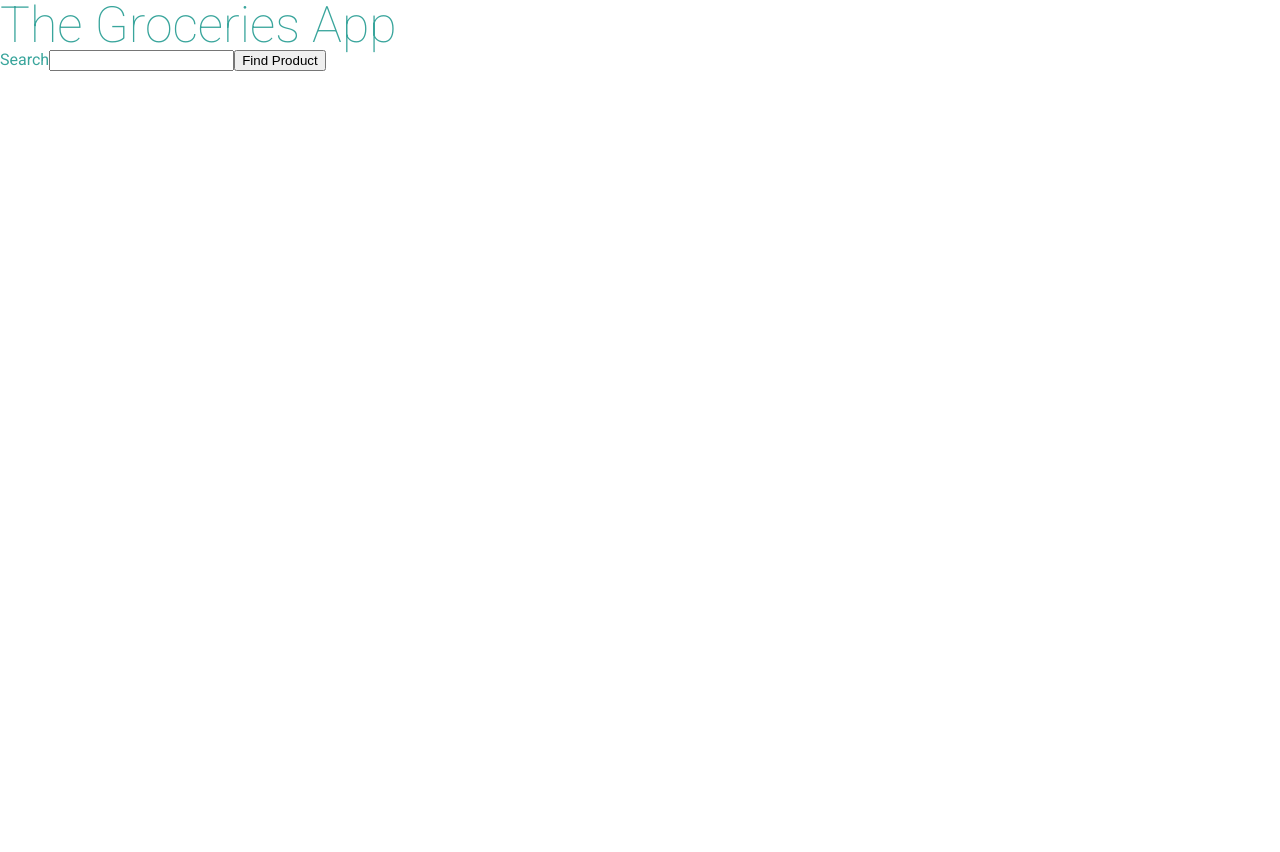
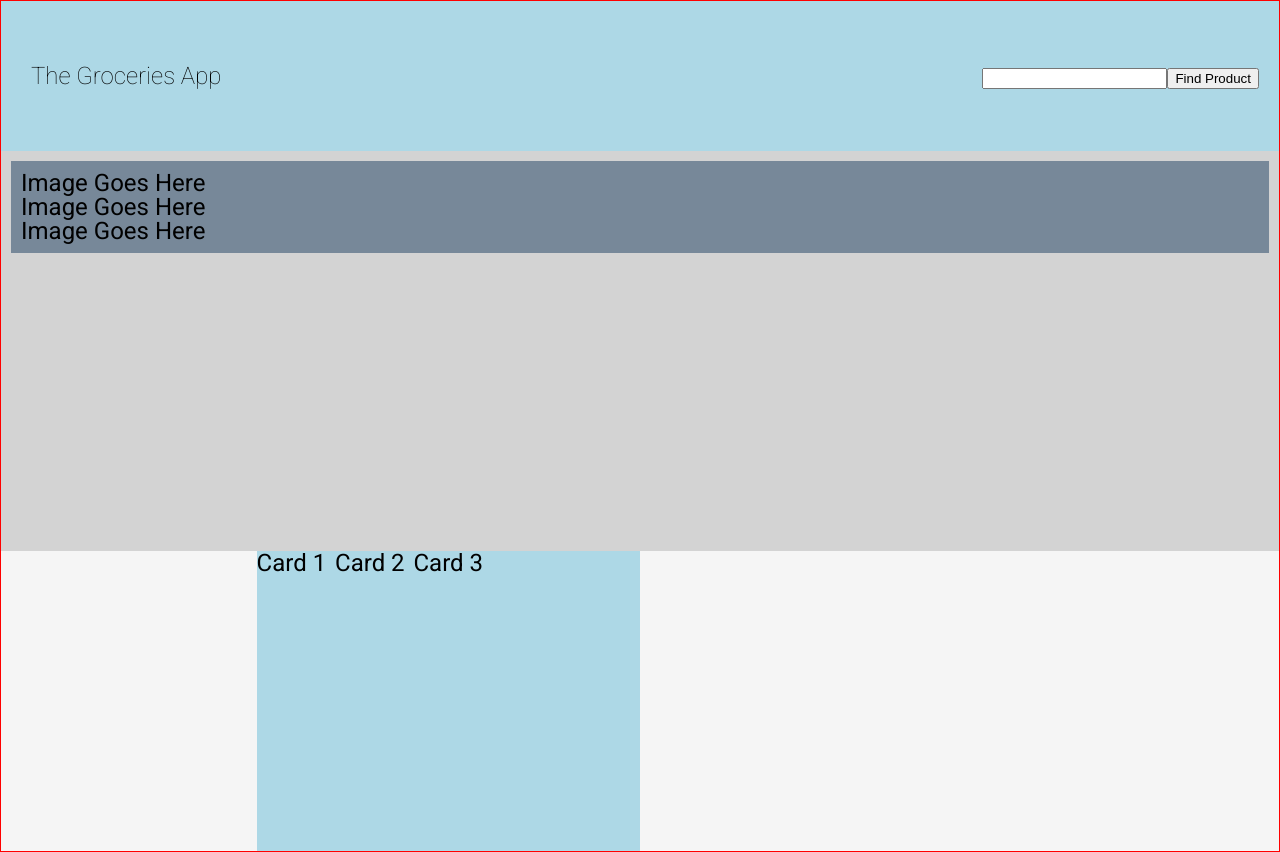
Before and after one commit to rcowe/grocery-store, a React app: page / in a window 1280 px wide. Before the commit the page ends 800 px from the top, so only its background shows below. Built offline with nearby package versions, Linux system fonts and the light colour scheme.

Commit message:
app works but css needs a lot of work

```diff
--- a/package.json
+++ b/package.json
@@ -35,6 +35,7 @@
     "cors": "^2.8.5",
     "css-loader": "^1.0.1",
     "extract-text-webpack-plugin": "^4.0.0-beta.0",
+    "file-loader": "^6.2.0",
     "gulp": "^4.0.0",
     "gulp-autoprefixer": "^3.1.1",
     "gulp-nodemon": "^2.5.0",
@@ -52,6 +53,7 @@
     "redux": "^4.0.1",
     "sass-loader": "^7.1.0",
     "style-loader": "^0.23.1",
+    "url-loader": "^4.1.1",
     "webpack": "^4.25.1",
     "webpack-cli": "^3.1.2",
     "webpack-md5-hash": "0.0.6"
@@ -59,6 +61,7 @@
   "dependencies": {
     "dotenv": "^8.2.0",
     "express": "^4.17.1",
-    "mongoose": "^5.10.2"
+    "mongoose": "^5.10.2",
+    "react-modal": "^3.12.1"
   }
 }
--- a/src/components/App.js
+++ b/src/components/App.js
@@ -1,9 +1,12 @@
 import React, { useState, useEffect } from 'react';
-// import Form from './Form';
 import SelectAdd from './SelectAdd';
-// import Data from '../data';
+// import MainImg from '../images/tomatoes-shop-unsplash.png';
 
 export default function App(props) {
+	// function img1() {
+	// 	return <img src={MainImg} alt="Img1" />;
+	// }
+
 	// 	const [item, updateItem] = useState(Data);
 	const apiKey = '324ce7ec9b1841a38126e152fb31bc45';
 	// let inputValue = '';
@@ -69,12 +72,13 @@ export default function App(props) {
 	};
 
 	return (
-		<div className="Pagre-wrapper">
+		<div className="container">
+			<header className="header-of-page">
+				<div className="page-title">
 					<h1>The Groceries App</h1>
-
-			<form onSubmit={handleSubmit}>
+				</div>
+				<form onSubmit={handleSubmit} className="search-bar">
 					{/* <input type="text" className="grocery-input" /> */}
-				<label htmlFor="option"> Search</label>
 					<input
 						id="option"
 						type="text"
@@ -83,7 +87,8 @@ export default function App(props) {
 					/>
 					<input type="submit" value="Find Product" />
 				</form>
-			<div className={'Page'}>
+			</header>
+			<div className="list-results">
 				{product.map(product => {
 					return (
 						<SelectAdd
@@ -94,16 +99,25 @@ export default function App(props) {
 						/>
 					);
 				})}
-				{/* <Form
-					product={product}
-					handleChange={handleChange}
-					handleSubmit={handleSubmit}
-					addProduct={addProduct}
-				/> */}
-				{/* {product.length ? <Form product={product} /> : ''} */}
 			</div>
-
-			{/* <SelectDrop /> */}
+			<div className="page-image">
+				<div className="image-holder">
+					<p>Image Goes Here</p>
+					<p>Image Goes Here</p>
+					<p>Image Goes Here</p>
+				</div>
+			</div>
+			<div className="grocery-display-items">
+				<div className="grocery-card-1">
+					<h2>Card 1</h2>
+				</div>
+				<div className="grocery-card-2">
+					<h2>Card 2</h2>
+				</div>
+				<div className="grocery-card-3">
+					<h2>Card 3</h2>
+				</div>
+			</div>
 		</div>
 	);
 }
--- a/src/components/SelectAdd.js
+++ b/src/components/SelectAdd.js
@@ -10,11 +10,6 @@ export default function SelectDrop({ product, addProduct, updateProduct }) {
 					Add Item
 				</button>
 			</div>
-			<div className="grocery-div">
-				<div className="item-from-search">
-					<ul className="grocery-list"></ul>
-				</div>
-			</div>
 		</div>
 	);
 }
--- a/src/scss/styles.scss
+++ b/src/scss/styles.scss
@@ -3,13 +3,12 @@
 
 
 
-  $kellie: #39A59C;
 
 
 body {
   line-height: 1;
-  background: white;
-  color: $kellie;
+  background: whitesmoke;
+
 }
 
 ol,
@@ -41,5 +40,67 @@ body {
 
 h1 {
   font-weight: 100;
-  font-size: 50px;
+
 }
+
+.container {
+  display: grid;
+  grid-template-columns: 20% 30% 30% 20%;
+  grid-template-rows: 150px 400px 300px;
+  font-size: 24px;
+  border: 1px solid red;
+  align-items: stretch;
+  justify-content: space-evenly;
+}
+
+.header-of-page {
+  background-color: lightblue;
+  box-sizing: border-box;
+  display: flex;
+  align-items: center;
+  grid-column: 1/5;
+  grid-row: 1;
+  justify-content: space-between;
+  padding: 20px;
+    .page-title {
+      color: black;
+      align-items: left;
+      padding: 5px 10px 5px 10px;
+
+    }
+    .search-bar-results {
+      align-items: right;
+    }
+}
+.page-image {
+  background-color: lightgray;
+  grid-column: 1/5;
+  grid-row: 2;
+  padding: 10px;
+    .image-holder {
+      position: sticky;
+      padding: 10px 10px 10px 10px;
+      background: lightslategray;
+    }
+}
+
+.grocery-display-items {
+  display: inline-grid;
+
+}
+.grocery-card-1{
+  background-color: lightblue;
+  grid-row: 1;
+  grid-column: 1 / 5;
+}
+.grocery-card-2{
+  background-color: lightblue;
+  grid-row: 1;
+  grid-column: 2 / 4;
+}
+
+.grocery-card-3{
+  background-color: lightblue;
+  grid-column: 3 / 4;
+  grid-row: 1;
+}
--- a/webpack.config.js
+++ b/webpack.config.js
@@ -3,7 +3,6 @@ const HtmlWebpackPlugin = require('html-webpack-plugin');
 const WebpackMd5Hash = require('webpack-md5-hash');
 const MiniCssExtractPlugin = require('mini-css-extract-plugin');
 const CleanWebpackPlugin = require('clean-webpack-plugin');
-
 
 module.exports = env => {
 	return {
@@ -30,6 +29,25 @@ module.exports = env => {
 						'css-loader',
 						'sass-loader',
 						'postcss-loader'
+					]
+				},
+				{
+					test: /\.(png|jpeg|gif)$/i,
+					use: [
+						{
+							loader: 'file-loader'
+						}
+					]
+				},
+				{
+					test: /\.(png|jpg|gif)$/i,
+					use: [
+						{
+							loader: 'url-loader',
+							options: {
+								limit: 8192
+							}
+						}
 					]
 				}
 			]
```
Also changed, not shown: public/index.html (+1 -1 lines), public/css/styles.css, src/images/tomatoes-shop-unsplash.jpg (added), src/images/tomatoes-shop-unsplash.png (added), 3 other files. Lines whose indentation alone changed are shown as unchanged.
